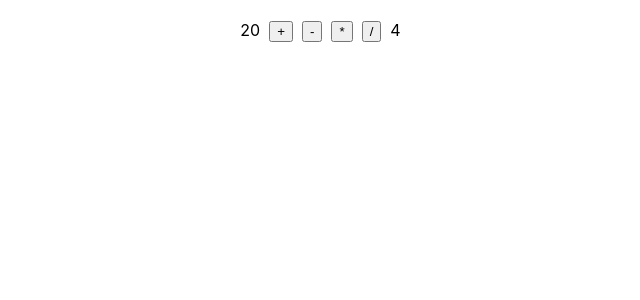
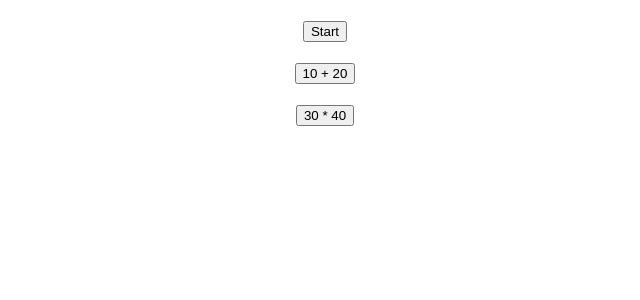
Before and after one commit to omnanamy2436/app1, a React (Create React App) app: page / in a window 1280 px wide. Shown: the top 300 px of the page, without its empty margins (315-955 px from the left). Built offline with nearby package versions, Linux system fonts and the light colour scheme.

Commit message:
EventData2 export app.js

```diff
--- a/src/App.js
+++ b/src/App.js
@@ -1,8 +1,6 @@
 import React from 'react';
-import { Calculator2 } from './calculator';
+import {EventData2} from './event-data';
 
-function App() {
-  return <Calculator2/>;
+export default function App() {
+  return <EventData2/>;
 }
-
-export default App;
--- /dev/null
+++ b/src/event-data.js
@@ -0,0 +1,23 @@
+import React from 'react'
+
+export function EventData2() {
+
+    const onClickStartStop = (ev) => {
+        let t = ev.target.innerText
+        let s = (t === 'Start') ? 'Stop' : 'Start'
+        ev.target.innerText = s
+    }
+
+    const onClickAdd = (ev) => {
+        let t = ev.target.innerText
+        let r = eval(t)
+        alert(`${t} = ${r}`)
+    }
+    return(
+        <div style={{textAlign:'center', marginTop:20}}>
+            <button onClick={(ev)=>onClickStartStop(ev)}>Start</button> <br/><br/>
+            <button onClick={(ev)=>onClickAdd(ev)}>10 + 20</button> <br/><br/>
+            <button onClick={(ev)=>onClickAdd(ev)}>30 * 40</button> <br/><br/>
+        </div>
+     )
+}
```
